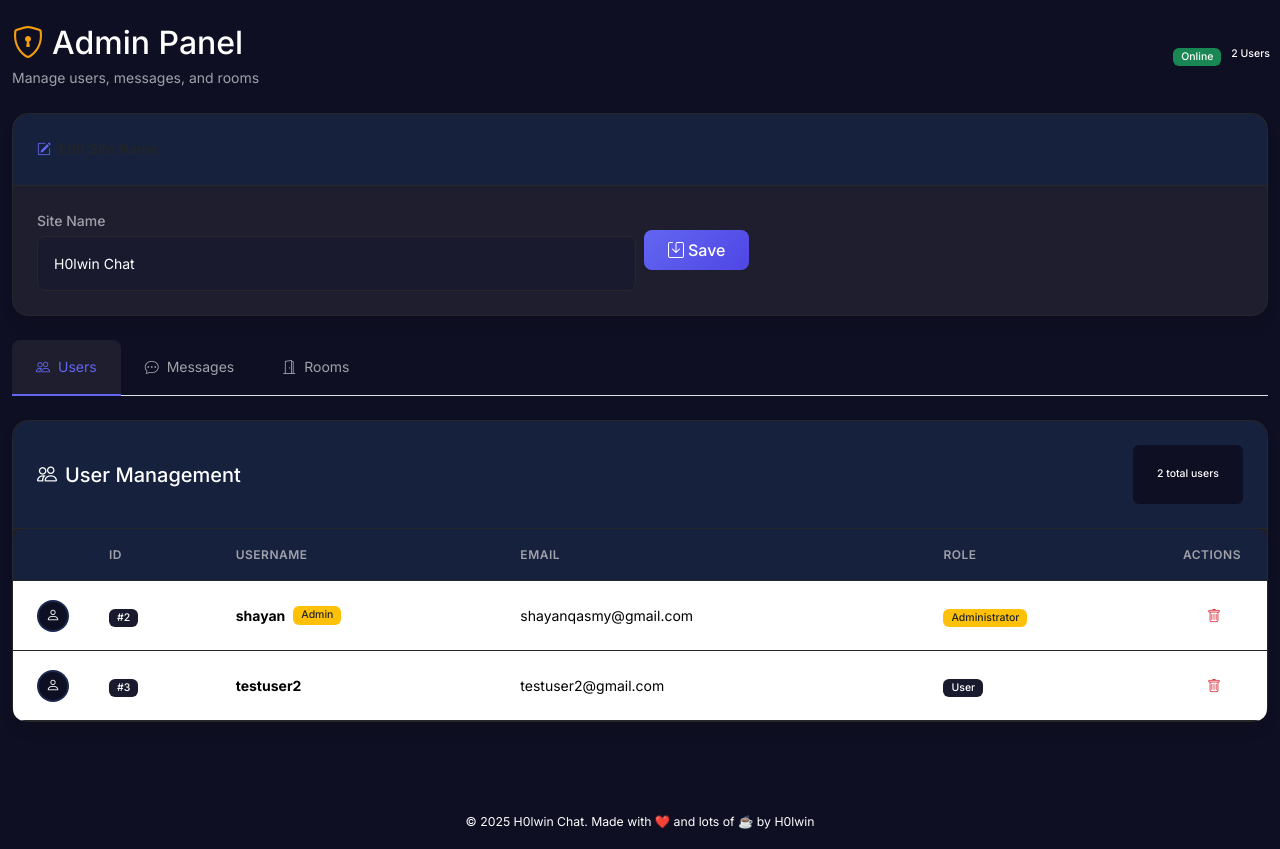
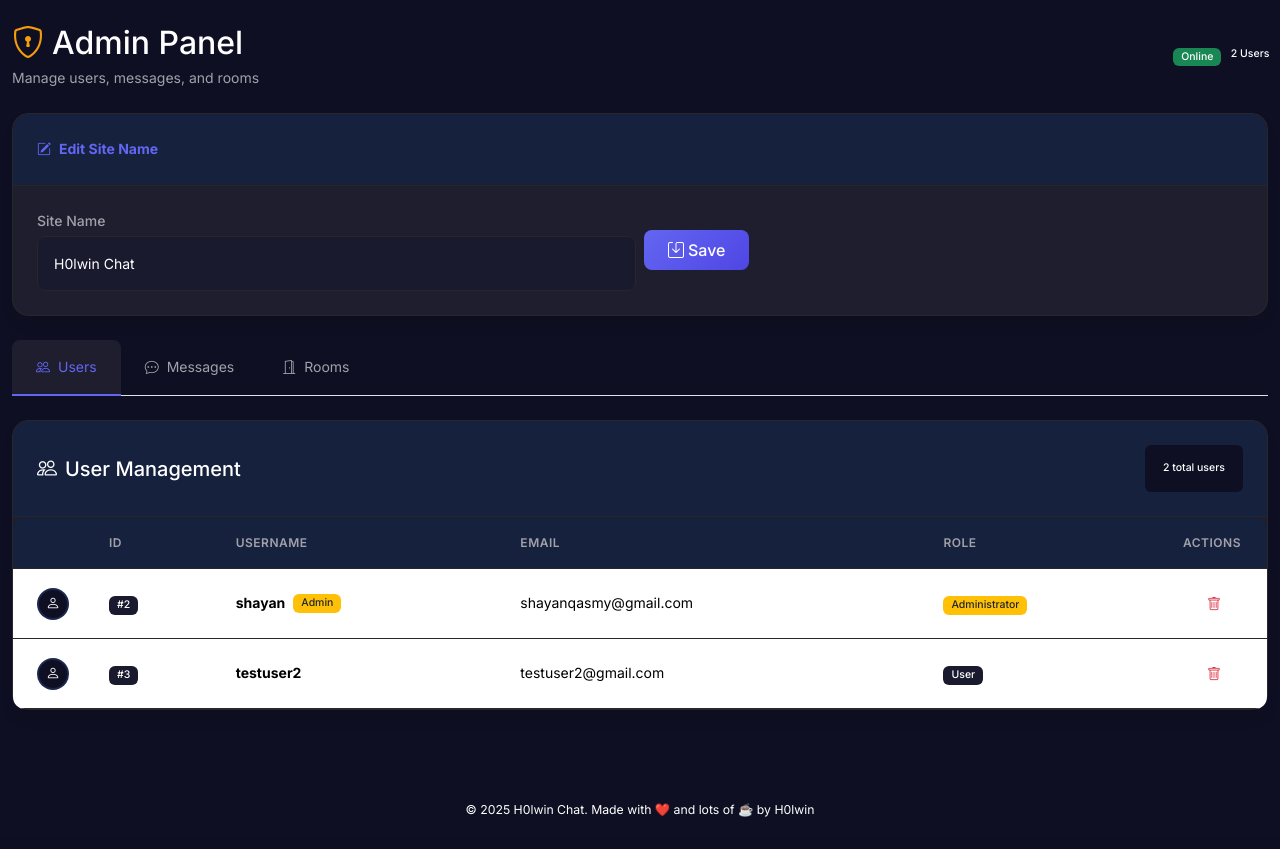
Before and after one commit to Nullin-offical/ChatRoom, a Flask app: page /admin in a window 1280 px wide. Shown: the part 81-930 px from the top of the page. After the commit the page ends 898 px from the top, so only its background shows below. Run offline with Flask 3, Linux system fonts and the light colour scheme; the visitor is signed in with stand-in values (Sample User, id 1); data comes from the database, SQL or seed files in the repository; both versions use the stored data as it was after the commit; some libraries are stand-ins or nearby versions.

Commit message:
Change some detail

```diff
--- a/frontend/templates/admin.html
+++ b/frontend/templates/admin.html
@@ -24,7 +24,7 @@
             <div class="card mb-4">
                 <div class="card-header d-flex align-items-center">
                     <i class="bi bi-pencil-square me-2 text-primary"></i>
-                    <strong>Edit Site Name</strong>
+                    <strong class="text-primary">Edit Site Name</strong>
                 </div>
                 <div class="card-body">
                     <form method="post" action="/admin/site_name" class="row g-2 align-items-center">
@@ -412,9 +412,9 @@
 
 <style>
     .bg-primary{
-        padding: 2%;
+        padding: 1.5%;
     }
-    .mb-0{
+    .mb-0 , .text-primary{
         color: var(--text-primary);
     }
 .avatar-sm {
--- a/frontend/templates/chat.html
+++ b/frontend/templates/chat.html
@@ -157,6 +157,9 @@
 </template>
 
 <style>
+    .mb-3{
+        color: var(--text-primary);
+    }
 /* Custom styles for chat room specific elements */
 .room-item {
     border: none;
```
Also changed, not shown: backend/db/chatroom.db.
